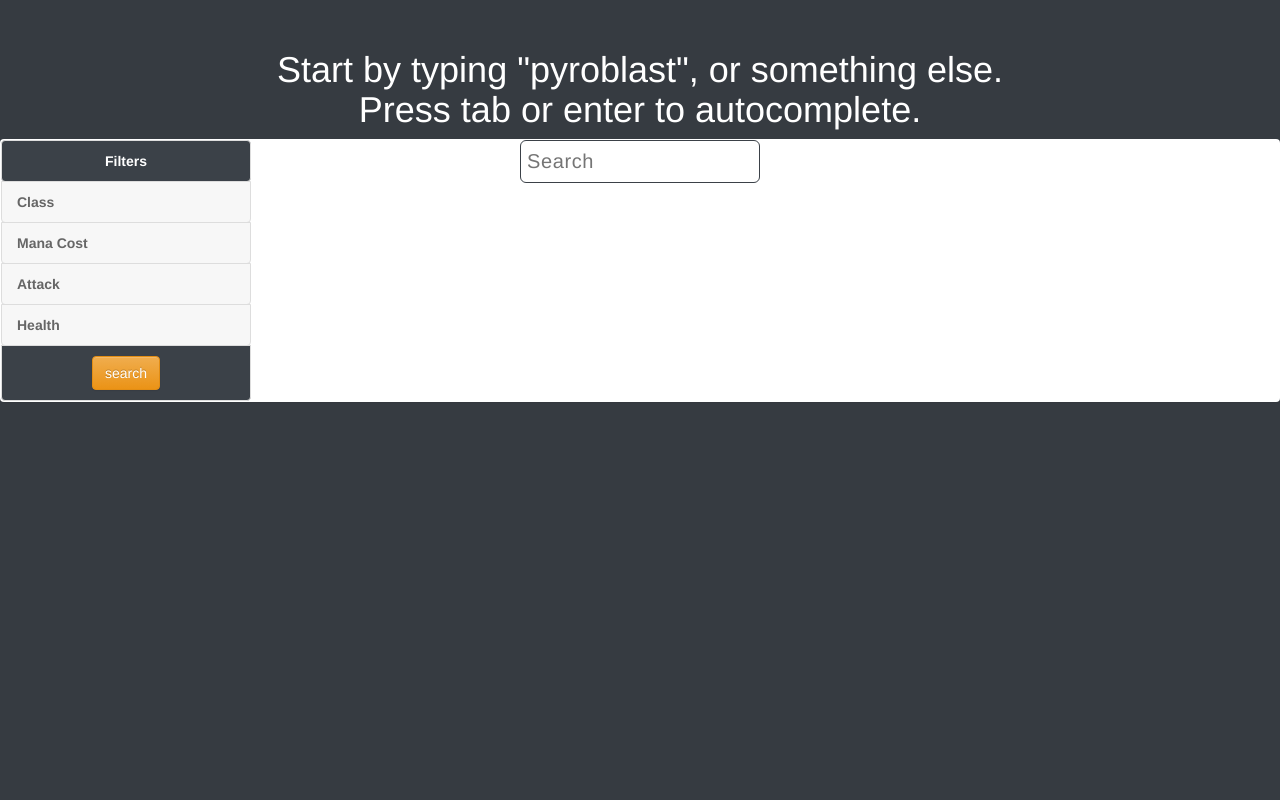
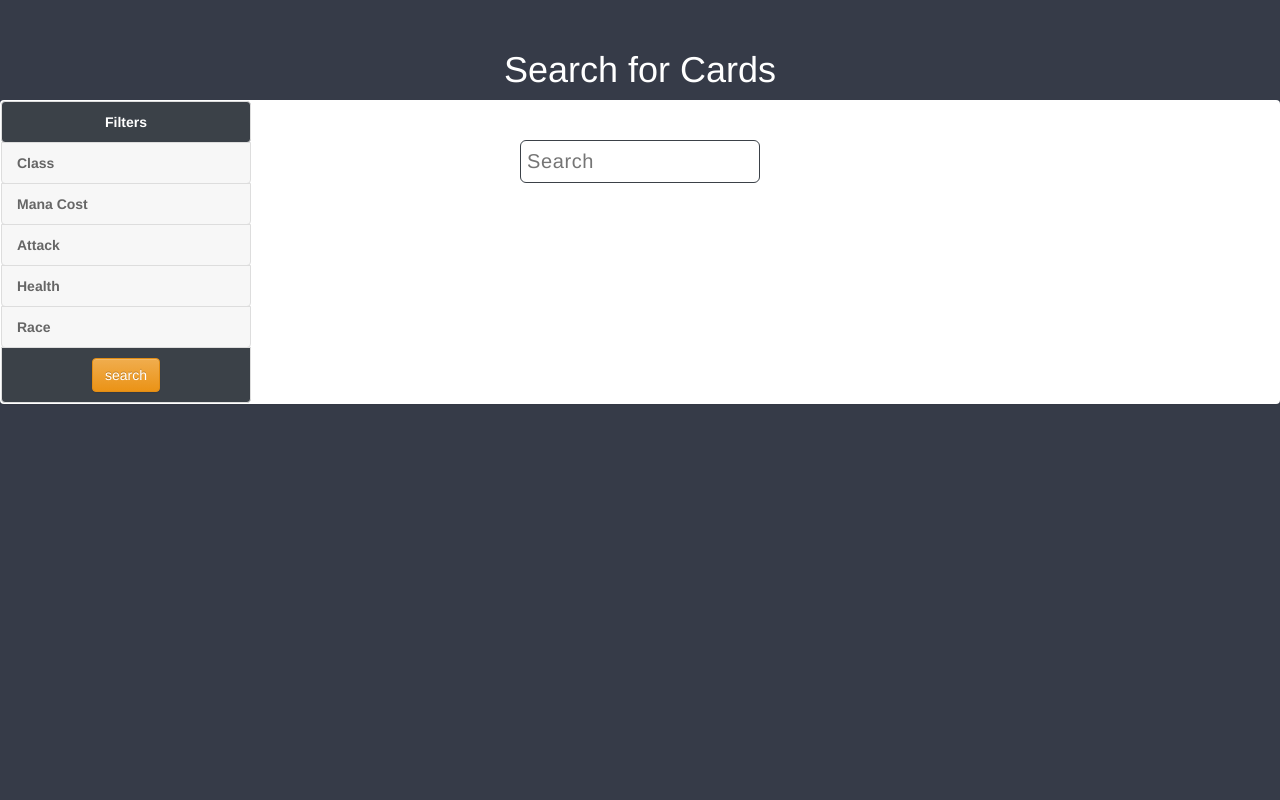
Before and after one commit to myran2/Databases_Group19, a PHP site: page /Search in a window 1280 px wide. Run offline with PHP 8.4, Linux system fonts and the light colour scheme; some libraries are stand-ins or nearby versions.

Commit message:
Added More to Filters

```diff
--- /dev/null
+++ b/search/actions.js
@@ -0,0 +1,73 @@
+
+var document = window.document,
+    $_window = $( window ),
+
+    _results = [
+      'pyroblast'
+    ],
+
+      _rEscapeChars = /\/|\\|\.|\||\*|\&|\+|\(|\)|\[|\]|\?|\$|\^/g,
+      _rMatch = /[A-Z]?[a-z]+|[0-9]+/g,
+
+      _keys = [
+      13,
+      9
+    ],
+
+      _length = _results.length,
+
+      $_result = $( '.result' ),
+      $_search = $( '.search-bar' ),
+      $_searchContainer = $( '.search-container' ),
+
+      _resultPlaceholder = $_result.val();
+
+$_search.on( "keydown", function ( e ) {
+
+  if ( _keys.indexOf( e.keyCode ) !== -1 ) {
+
+    $_search.val( $_result.val() );
+
+    return false;
+
+  }
+
+}).on( "keyup", function () {
+
+  var value = $_search.val().replace( _rEscapeChars, "" ),
+      regex = new RegExp( "^"+value, "i" ),
+      matches = [];
+
+
+  if ( value ) {
+
+    for ( var i = _length; i--; ) {
+
+      if ( regex.test( _results[ i ] ) ) {
+
+        matches.push( _results[ i ] );
+
+      } else {
+
+        $_result.val( "" );
+
+      }
+
+    }
+
+    if ( matches.length ) {
+
+      for ( var i = matches.length; i--; ) {
+
+        $_result.val( matches[ i ] );
+
+      }
+
+    }
+
+  } else {
+
+    $_result.val( _resultPlaceholder );
+
+  }
+})
--- a/search/index.html
+++ b/search/index.html
@@ -11,7 +11,7 @@
   </head>
   <body>
     <div class="container">
-      <h1 class="center h1">Start by typing "pyroblast", or something else.<br/> Press tab or enter to autocomplete.</h1>
+      <h1 class="center h1">Search for Cards</h1>
       <div class="search-container">
         <form>
           <!--<input type="text" class="result"> -->
@@ -24,10 +24,16 @@
     <a class="list-group-item list-group-item strong text-center" style="background: #3b4148; color: white;" data-toggle="collapse"> Filters</a>
     <a href="#demo1" class="list-group-item list-group-item-success strong" style="background: #f7f7f7;" data-toggle="collapse" data-parent="#MainMenu"><i class="fa fa-photo"></i>Class <i class="fa fa-caret-down"></i></a>
     <div class="collapse list-group-submenu" id="demo1">
+      <a href="#" class="list-group-item"><input type="checkbox">  Neutral</a>
       <a href="#" class="list-group-item"><input type="checkbox">  Druid</a>
       <a href="#" class="list-group-item"><input type="checkbox">  Mage</a>
       <a href="#" class="list-group-item"><input type="checkbox">  Paladin</a>
-      <a href="#" class="list-group-item"><input type="checkbox">  Barbarian</a>
+      <a href="#" class="list-group-item"><input type="checkbox">  Warrior</a>
+      <a href="#" class="list-group-item"><input type="checkbox">  Hunter</a>
+      <a href="#" class="list-group-item"><input type="checkbox">  Paladin</a>
+      <a href="#" class="list-group-item"><input type="checkbox">  Shaman</a>
+      <a href="#" class="list-group-item"><input type="checkbox">  Warlock</a>
+      <a href="#" class="list-group-item"><input type="checkbox">  Rogue</a>
     </div>
     <a href="#demo2" class="list-group-item list-group-item strong" style="background: #f7f7f7;" data-toggle="collapse" data-parent="#MainMenu"><i class="fa fa-book"></i> Mana Cost <i class="fa fa-caret-down"></i></a>
     <div class="collapse list-group-submenu" id="demo2">
@@ -36,6 +42,11 @@
       <a href="#" class="list-group-item"><input type="checkbox">  3</a>
       <a href="#" class="list-group-item"><input type="checkbox">  4</a>
       <a href="#" class="list-group-item"><input type="checkbox">  5</a>
+      <a href="#" class="list-group-item"><input type="checkbox">  6</a>
+      <a href="#" class="list-group-item"><input type="checkbox">  7</a>
+      <a href="#" class="list-group-item"><input type="checkbox">  8</a>
+      <a href="#" class="list-group-item"><input type="checkbox">  9</a>
+      <a href="#" class="list-group-item"><input type="checkbox">  10</a>
     </div>
     <a href="#demo4" class="list-group-item list-group-item strong" style="background: #f7f7f7;" data-toggle="collapse" data-parent="#MainMenu"><i class="fa fa-language"></i> Attack <i class="fa fa-caret-down"></i></a>
     <div class="collapse list-group-submenu" id="demo4">
@@ -45,6 +56,14 @@
       <a href="#" class="list-group-item"><input type="checkbox">  3</a>
       <a href="#" class="list-group-item"><input type="checkbox">  4</a>
       <a href="#" class="list-group-item"><input type="checkbox">  5</a>
+      <a href="#" class="list-group-item"><input type="checkbox">  6</a>
+      <a href="#" class="list-group-item"><input type="checkbox">  7</a>
+      <a href="#" class="list-group-item"><input type="checkbox">  8</a>
+      <a href="#" class="list-group-item"><input type="checkbox">  9</a>
+      <a href="#" class="list-group-item"><input type="checkbox">  10+</a>
+
+
+
 
     </div>
     <a href="#demo5" class="list-group-item list-group-item strong" style="background: #f7f7f7;" data-toggle="collapse" data-parent="#MainMenu"><i class="fa fa-cubes"></i>  Health <i class="fa fa-caret-down"></i></a>
@@ -57,6 +76,19 @@
       <a href="#" class="list-group-item"><input type="checkbox">  5</a>
       <a href="#" class="list-group-item"><input type="checkbox">  6</a>
       <a href="#" class="list-group-item"><input type="checkbox">  7</a>
+      <a href="#" class="list-group-item"><input type="checkbox">  8</a>
+      <a href="#" class="list-group-item"><input type="checkbox">  9</a>
+      <a href="#" class="list-group-item"><input type="checkbox">  10+</a>
+    </div>
+    <a href="#demo6" class="list-group-item list-group-item-success strong" style="background: #f7f7f7;" data-toggle="collapse" data-parent="#MainMenu"><i class="fa fa-photo"></i>Race <i class="fa fa-caret-down"></i></a>
+    <div class="collapse list-group-submenu" id="demo6">
+      <a href="#" class="list-group-item"><input type="checkbox">  Beast</a>
+      <a href="#" class="list-group-item"><input type="checkbox">  Murloc</a>
+      <a href="#" class="list-group-item"><input type="checkbox">  Demon</a>
+      <a href="#" class="list-group-item"><input type="checkbox">  Mechanical</a>
+      <a href="#" class="list-group-item"><input type="checkbox">  Totem</a>
+      <a href="#" class="list-group-item"><input type="checkbox">  Pirate</a>
+      <a href="#" class="list-group-item"><input type="checkbox">  Dragon</a>
     </div>
       <a class="list-group-item list-group-item strong text-center" style="background: #3b4148; color: white;" data-toggle="collapse"><button type="button" class="btn btn-warning">search</button> </a>
   </div>
--- a/search/search.css
+++ b/search/search.css
@@ -12,7 +12,9 @@ body {
   width: 100%;
   height: 100%;
   padding: 30px 0 0 0;
-  background-color: #363b41;
+  background-color: #363b48;
+  max-height: 100%;
+  overflow-y: auto;
 }
 
 h1 {
@@ -27,6 +29,7 @@ h1 {
 .search-container {
   position: absolute;
   margin-left: -120px;
+  background: #3b4148;
   top: 140px;
   left: 50%;
 }
@@ -61,6 +64,7 @@ h1 {
   color: #666;
 }
 .list-group-submenu {
+  background: #3b4148;
   width: 250px;
 }
 
```
